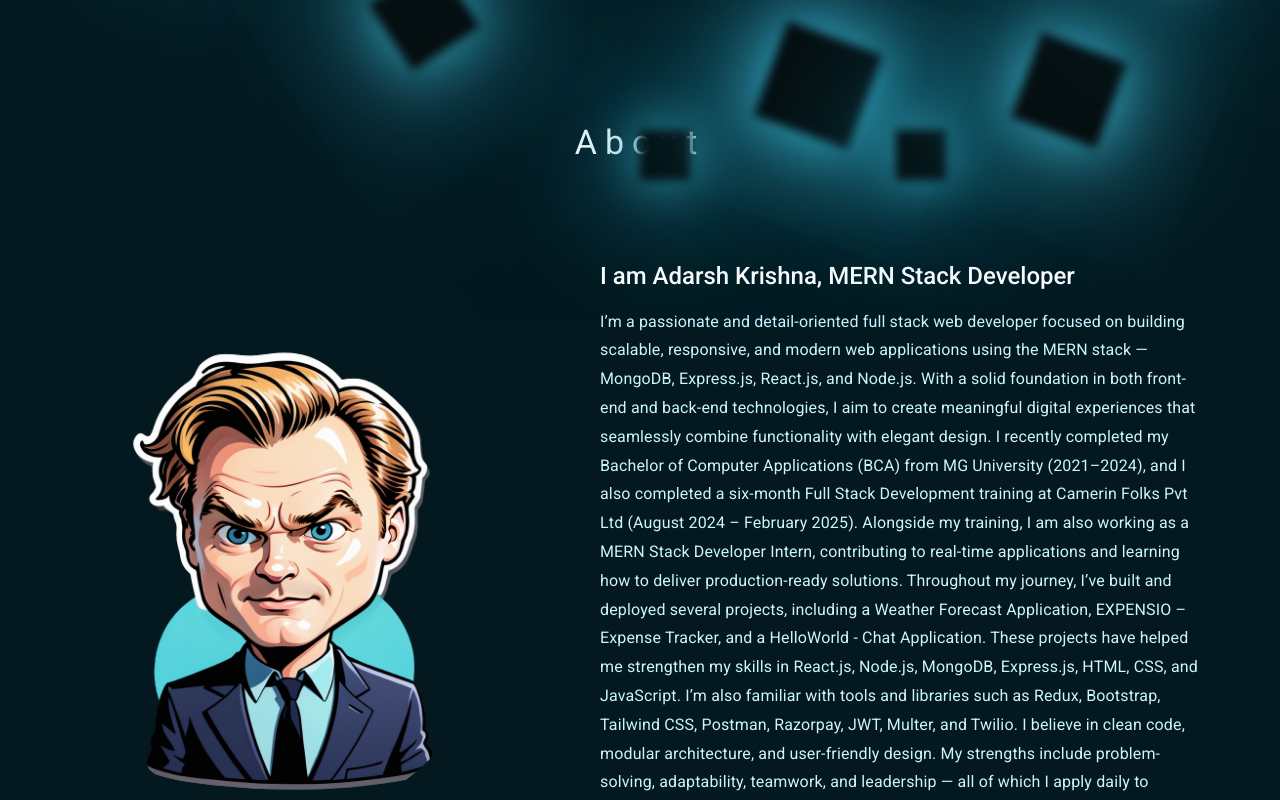
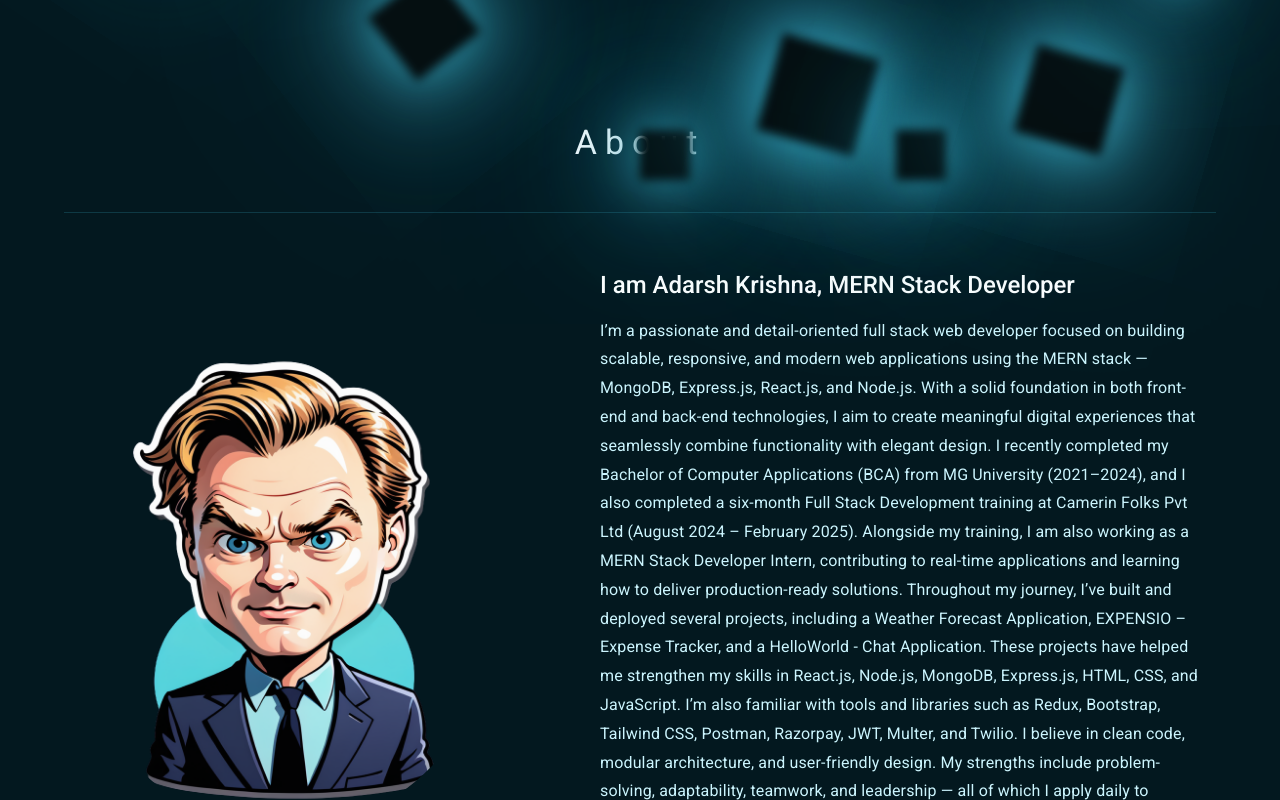
Before and after one commit to AdarshKrishnaaaaa/Porfolio, a React (Vite) app: page / in a window 1280 px wide. Shown: the part 800-1600 px from the top of the page. Built offline with nearby package versions, Linux system fonts and the light colour scheme; no server answers.

Commit message:
Push new updatez

```diff
--- a/src/Components/About-1.jsx
+++ b/src/Components/About-1.jsx
@@ -1,5 +1,5 @@
 import React from 'react';
-import { Typography, Container, Box, Avatar } from '@mui/material';
+import { Typography, Container, Box, Avatar, Divider } from '@mui/material';
 import { motion } from 'framer-motion';
 import Person from '../assets/Person.png'
 import { Element } from 'react-scroll';
@@ -22,11 +22,14 @@ const About = () => {
                         letterSpacing='.5rem'
                         sx={{
                             color: '#fff',
-                            mb: '5rem'
+                            mb: '3rem'
                         }}
                     >
                         About
                     </Typography>
+
+                    <Divider sx={{ my: 5, borderColor: '#319CB5' }} />
+
                 </motion.div>
 
                 {/* Image + Content */}
--- a/src/Components/About-2.jsx
+++ b/src/Components/About-2.jsx
@@ -41,7 +41,7 @@ function About() {
               overflow: 'hidden',
               zIndex: '1',
               position: 'relative',
-              display:'flex',
+              display: 'flex',
             }}
           >
             <img
@@ -70,7 +70,7 @@ function About() {
                 textAlign: 'start',
               }}
             >
-              <Typography variant="body1" sx={{ mb: 1,fontSize: { xs: '13px', sm: '17px', md: '17px' } }}>
+              <Typography variant="body1" sx={{ mb: 1, fontSize: { xs: '13px', sm: '17px', md: '17px' } }}>
                 Skilled MERN stack developer with hands-on experience in over 5 projects.
               </Typography>
               <Typography sx={{
@@ -125,7 +125,7 @@ function About() {
               <Box
                 component="section"
                 sx={{
-                  width: { xs: '20rem', sm: '35rem', md: '40rem' },
+                  width: { xs: '20rem', sm: '35rem', md: '40rem', lg: '35rem' },
                   minHeight: '11.5rem',
                   borderRadius: '2rem',
                   overflow: 'hidden',
--- a/src/Components/Contact.jsx
+++ b/src/Components/Contact.jsx
@@ -43,7 +43,7 @@ const Contact = () => {
                         padding: "4rem 1rem",
                         display: "flex",
                         justifyContent: "center",
-                        paddingTop: {xs:'15rem',md:'10rem'}
+                        paddingTop: { xs: '15rem', md: '10rem' }
                     }}
                 >
                     <Box
--- a/src/Components/Projects.jsx
+++ b/src/Components/Projects.jsx
@@ -1,4 +1,4 @@
-import { Box, Typography, Card, CardMedia, CardContent, CardActions, Button } from '@mui/material';
+import { Box, Typography, Card, CardMedia, CardContent, CardActions, Button, Divider } from '@mui/material';
 import { motion } from 'framer-motion';
 import weatherAppImg from '../assets/ProjectImg1.png';
 import expensioImg from '../assets/ProjectImg2.png';
@@ -30,9 +30,10 @@ function Projects() {
                     transition={{ duration: 0.8 }}
                     viewport={{ once: true }}
                 >
-                    <Typography variant="h4" letterSpacing='.5rem' sx={{ mb: '10rem' }}>
+                    <Typography variant="h4" letterSpacing='.5rem' sx={{ mb: '5rem' }}>
                         My Projects
                     </Typography>
+
                 </motion.div>
 
                 <Box
@@ -95,7 +96,7 @@ function ProjectCard({ title, description, image, link, live }) {
     return (
         <Card
             sx={{
-                width: { xs: '100%', sm: '35rem', md: '24rem' },
+                width: { xs: '20rem', sm: '35rem', md: '24rem' },
                 background: 'linear-gradient(to top, #03181F, #319CB5)',
                 color: 'white',
                 borderRadius: 5,
```
